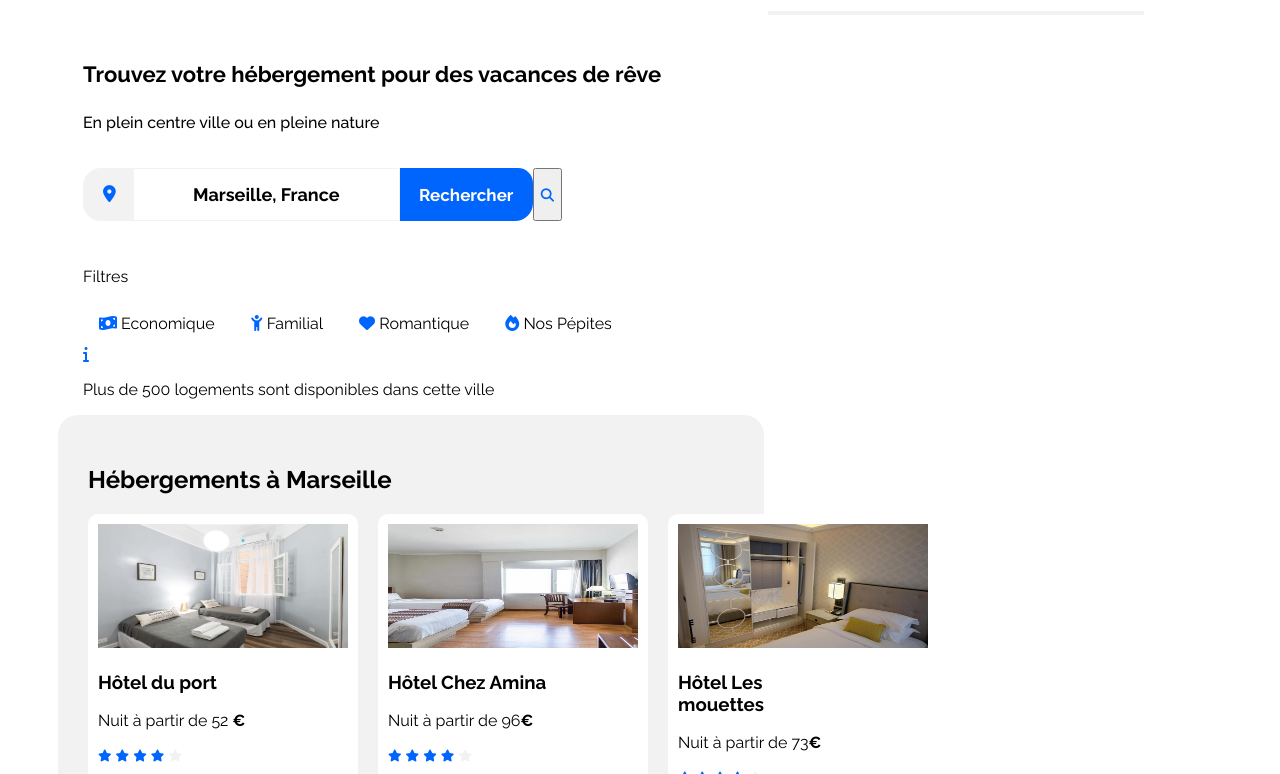
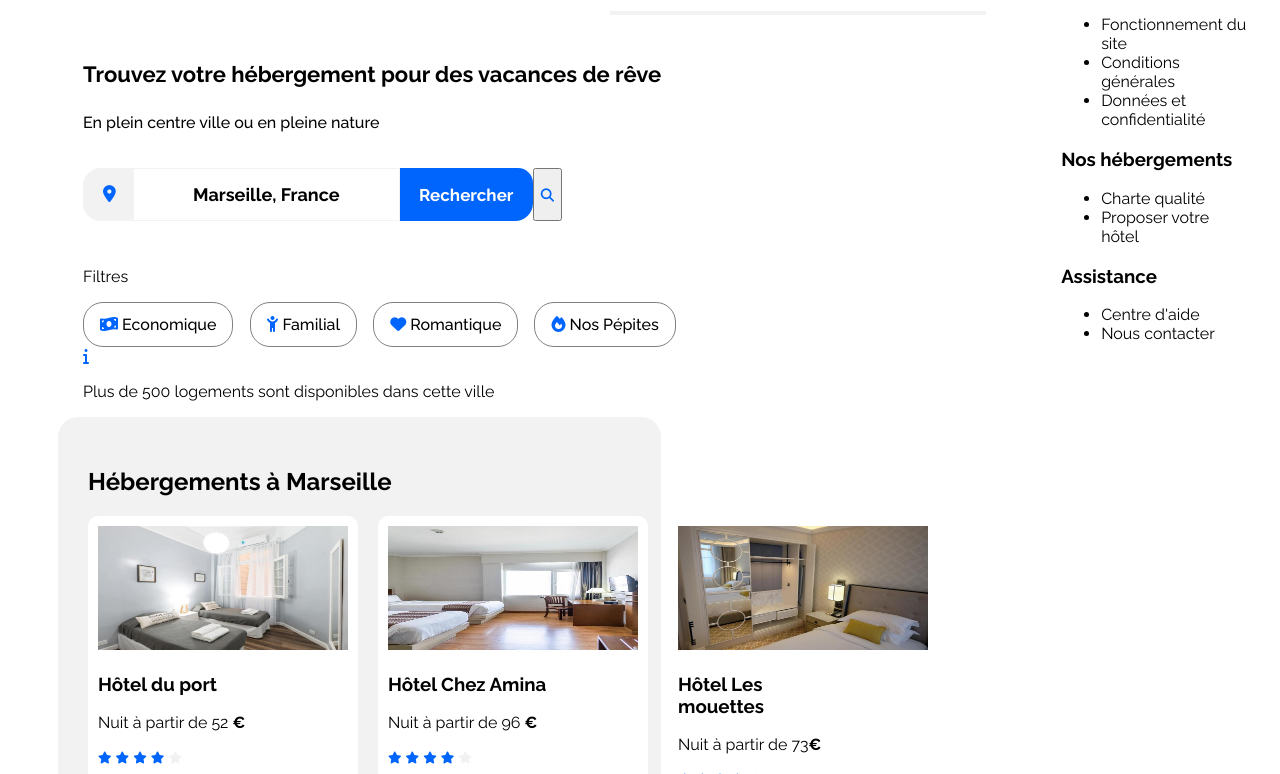
Before and after one commit to AntonyLabandibar/Projet3OC, a plain HTML site: page index.html in a window 1280 px wide. Shown: the part 52-826 px from the top of the page. Drawn offline with Linux system fonts and the light colour scheme.

Commit message:
avancement projet

```diff
--- a/css/style.css
+++ b/css/style.css
@@ -197,8 +197,21 @@ input:-webkit-autofill:focus {
     padding: 12px 16px;
     font-size: 16px;
     cursor: pointer;
+    border: 0.5px solid grey;
+    border-radius: 20px;
+    font-weight: 500;
+    margin-right: 12px;
   }
 
+  .box-shadow { inset 0 0 0.5px 1px hsla(0, 0%,
+              100%, 0.075),
+              /* shadow ring  /
+              0 0 0 1px hsla(0, 0%, 0%, 0.05),
+              / multiple soft shadows  */
+              0 0.3px 0.4px hsla(0, 0%, 0%, 0.02),
+              0 0.9px 1.5px hsla(0, 0%, 0%, 0.045),
+              0 3.5px 6px hsla(0, 0%, 0%, 0.09);
+            }
   /* Darker background on mouse-over */
   .btn:hover {
     background-color: #DEEBFF;
--- a/index.html
+++ b/index.html
@@ -20,7 +20,9 @@
         <header>
 
             <div class="logo">
-                <a href="index.html"><img id="logo" src="./images/logo/Booki@3x.png" alt="Booki - Votre hébergement pour les vacances !" title="Booki - Votre hébergement pour les vacances !"></a>
+                <a href="index.html"><img id="logo" src="./images/logo/Booki@3x.png"
+                        alt="Booki - Votre hébergement pour les vacances !"
+                        title="Booki - Votre hébergement pour les vacances !"></a>
             </div>
 
             <nav>
@@ -48,7 +50,8 @@
                         <i class="fa-solid fa-location-dot"></i>
                         <input type="text" name="localisation" placeholder="Marseille, France" />
                         <button type="button" class="bouton_rechercher_desktop_tablette">Rechercher</button>
-                        <button type="button" class="bouton_rechercher_mobile"><i class="fa-solid fa-magnifying-glass loupe"></i></button>
+                        <button type="button" class="bouton_rechercher_mobile"><i
+                                class="fa-solid fa-magnifying-glass loupe"></i></button>
                     </form>
                 </div>
             </section>
@@ -73,14 +76,16 @@
                         </div>
 
                         <div id="resultat_hebergements">
-                    <div class ="carte_choix">
+                            <div class="carte_choix">
                                 <a href="#">
                                     <article class="hebergements">
-                          <img src="images/hebergements/fred-kleber.jpg" alt="Hôtel du port" title="Hôtel du port">
+                                        <img src="images/hebergements/fred-kleber.jpg" alt="Hôtel du port"
+                                            title="Hôtel du port">
                                         <div class="hebergements-content">
                                             <div class="hebergements-txt">
                                                 <h3 class="hebergements-title"> Hôtel du port</h3>
-                            <p class="hebergements-subtitle">Nuit à partir de 52 <span class="euro">€</span</p>
+                                                <p class="hebergements-subtitle">Nuit à partir de 52
+                                                <span class="euro">€</span></p>
                                             </div>
 
                                             <div class="hebergements-rating">
@@ -103,7 +108,8 @@
                                         <div class="hebergements-content">
                                             <div class="hebergements-txt">
                                                 <h3 class="hebergements-title">Hôtel Chez Amina</h3>
-                        <p class="hebergements-subtitle">Nuit à partir de 96<span class="euro">€</span></p>
+                                                <p class="hebergements-subtitle">Nuit à partir de 96
+                                                <span class="euro">€</span></p>
                                             </div>
 
                                             <div class="hebergements-rating">
@@ -125,7 +131,8 @@
                                         <div class="hebergements-content">
                                             <div class="hebergements-txt">
                                                 <h3 class="hebergements-title">Hôtel Les mouettes</h3>
-                        <p class="hebergements-subtitle">Nuit à partir de 73<span class="euro">€</span></p>
+                                                <p class="hebergements-subtitle">Nuit à partir de 73<span
+                                                        class="euro">€</span></p>
                                             </div>
 
                                             <div class="hebergements-rating">
@@ -147,7 +154,8 @@
                                         <div class="hebergements-content">
                                             <div class="hebergements-txt">
                                                 <h3 class="hebergements-title">Hôtel de la mer</h3>
-                        <p class="hebergements-subtitle">Nuit à partir de 46<span class="euro">€</span></p>
+                                                <p class="hebergements-subtitle">Nuit à partir de 46<span
+                                                        class="euro">€</span></p>
                                             </div>
 
                                             <div class="hebergements-rating">
@@ -169,7 +177,8 @@
                                         <div class="hebergements-content">
                                             <div class="hebergements-txt">
                                                 <h3 class="hebergements-title">Auberge de la canebière </h3>
-                        <p class="hebergements-subtitle">Nuit à partir de 25<span class="euro">€</span></p>
+                                                <p class="hebergements-subtitle">Nuit à partir de 25<span
+                                                        class="euro">€</span></p>
                                             </div>
 
                                             <div class="hebergements-rating">
@@ -191,7 +200,8 @@
                                         <div class="hebergements-content">
                                             <div class="hebergements-txt">
                                                 <h3 class="hebergements-title">Auberge Le Panier </h3>
-                    <p class="hebergements-subtitle">Nuit à partir de 23<span class="euro">€</span></p>
+                                                <p class="hebergements-subtitle">Nuit à partir de 23<span
+                                                        class="euro">€</span></p>
                                             </div>
 
                                             <div class="hebergements-rating">
@@ -205,8 +215,7 @@
                                             </div>
                                         </div>
                         </div>
-                      </div>
-
+                    </article>
                         <div id="afficher_plus"><a href="#">Afficher plus</a></div>
 
                 </section>
@@ -214,12 +223,8 @@
             </div>
 
 
-                   </article>
+
             </a>
-
-    <div class="main-container">
-        <header></header>
-        <main>
                     <div class="hebergements-and-populaires">
                         <section class="hebergements">
                         </section>
@@ -231,11 +236,13 @@
                             <div class="populaires-cards">
                                 <a href="#">
                                     <article class="card">
-                                <img src="./images/hebergements/emile-guillemot.jpg" alt="Image de la chambre d'hôtel montrant un lit">
+                                        <img src="./images/hebergements/emile-guillemot.jpg"
+                                            alt="Image de la chambre d'hôtel montrant un lit">
                                         <div class="card-content">
                                             <div class="card-txt">
                                                 <h3 class="card-title">Hôtel Le soleil du matin</h3>
-                                        <p class="card-subtitle">Nuit à partir de 128<span class="euro">€</span></p>
+                                                <p class="card-subtitle">Nuit à partir de 128<span class="euro">€</span>
+                                                </p>
                                             </div>
                                             <div class="card-rating">
                                                 <i class="fa-xs fa-solid fa-star" aria-hidden="true"></i>
@@ -250,11 +257,13 @@
                                 </a>
                                 <a href="#">
                                     <article class="card">
-                                <img src="./images/hebergements/aw-creative.jpg" alt="Image de la chambre d'hôtel montrant un lit">
+                                        <img src="./images/hebergements/aw-creative.jpg"
+                                            alt="Image de la chambre d'hôtel montrant un lit">
                                         <div class="card-content">
                                             <div class="card-txt">
                                                 <h3 class="card-title">Chambres d’hôtes Au cœur de l’eau</h3>
-                                        <p class="card-subtitle">Nuit à partir de 71<span class="euro">€</span></p>
+                                                <p class="card-subtitle">Nuit à partir de 71<span class="euro">€</span>
+                                                </p>
                                             </div>
                                             <div class="card-rating">
                                                 <i class="fa-xs fa-solid fa-star" aria-hidden="true"></i>
@@ -269,11 +278,13 @@
                                 </a>
                                 <a href="#">
                                     <article class="card">
-                                <img src="./images/hebergements/febrian-zakaria2.jpg" alt="Image de la chambre d'hôtel montrant un lit">
+                                        <img src="./images/hebergements/febrian-zakaria2.jpg"
+                                            alt="Image de la chambre d'hôtel montrant un lit">
                                         <div class="card-content">
                                             <div class="card-txt">
                                                 <h3 class="card-title">Hôtel Bleu et Blanc</h3>
-                                        <p class="card-subtitle">Nuit à partir de 68<span class="euro">€</span></p>
+                                                <p class="card-subtitle">Nuit à partir de 68<span class="euro">€</span>
+                                                </p>
                                             </div>
                                             <div class="card-rating">
                                                 <i class="fa-xs fa-solid fa-star" aria-hidden="true"></i>
@@ -341,7 +352,62 @@
     </main>
 
     <footer>
-            test
+        <section class="footer_colonne">
+            <div>
+                <h3>A propos</h3>
+            </div>
+            <div>
+                <ul>
+                    <li class="sous_footer">
+                        <a href="#">Fonctionnement du site</a>
+                    </li>
+
+                    <li class="sous_footer">
+                        <a href="#">Conditions générales</a>
+                    </li>
+
+                    <li class="sous_footer">
+                        <a href="#">Données et confidentialité</a>
+                    </li>
+
+                </ul>
+            </div>
+        </section>
+
+        <section class="footer_colonne">
+            <div>
+                <h3>Nos hébergements</h3>
+            </div>
+            <div>
+                <ul>
+                    <li class="sous_footer">
+                        <a href="#">Charte qualité</a>
+                    </li>
+
+                    <li class="sous_footer">
+                        <a href="#">Proposer votre hôtel</a>
+                    </li>
+
+                </ul>
+            </div>
+        </section>
+
+        <section class="footer_colonne">
+            <div>
+                <h3>Assistance</h3>
+            </div>
+            <div>
+                <ul>
+                    <li class="sous_footer">
+                        <a href="#">Centre d'aide</a>
+                    </li>
+                    <li class="sous_footer">
+                        <a href="#">Nous contacter</a>
+
+                    </li>
+                </ul>
+            </div>
+        </section>
     </footer>
     </div>
 </body>
```
Lines whose indentation alone changed are shown as unchanged.
